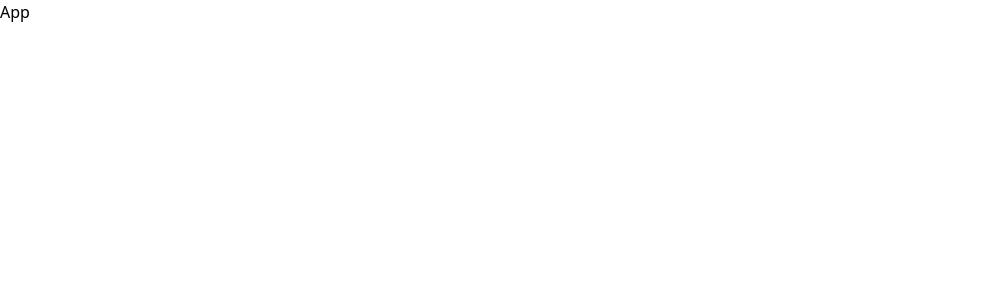
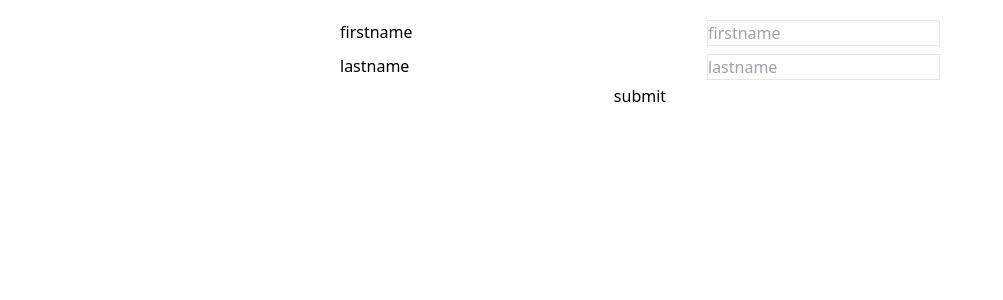
Before and after one commit to pongsathonwon/statemx, a React (Vite) app: page / in a window 1280 px wide. Shown: the top 300 px of the page, without its empty margins (0-1003 px from the left). Built offline with nearby package versions, Linux system fonts and the light colour scheme.

Commit message:
setup form

```diff
--- a/src/App.tsx
+++ b/src/App.tsx
@@ -1,5 +1,55 @@
+import { FormEvent, useState } from "react";
+
+type NameState = {
+  firstname: string;
+  lastname: string;
+};
+
+const initState: NameState = {
+  firstname: "",
+  lastname: "",
+};
+
 const App = () => {
-  return <div>App</div>;
+  const [fullname, setFullname] = useState<NameState>(initState);
+
+  const handleSubmit = (e: FormEvent<HTMLFormElement>) => {
+    e.preventDefault();
+    console.log(fullname);
+  };
+  return (
+    <form onSubmit={handleSubmit} className="flex flex-col mx-auto w-1/2 p-4">
+      <label htmlFor="fName" className="flex justify-between p-1">
+        firstname
+        <input
+          className="border"
+          value={fullname.firstname}
+          onChange={({ target }) =>
+            setFullname((p) => ({ ...p, [target.name]: target.value }))
+          }
+          type="text"
+          id="fName"
+          name="firstname"
+          placeholder="firstname"
+        />
+      </label>
+      <label htmlFor="lName" className="flex justify-between p-1">
+        lastname
+        <input
+          className="border"
+          value={fullname.lastname}
+          onChange={({ target }) =>
+            setFullname((p) => ({ ...p, [target.name]: target.value }))
+          }
+          type="text"
+          id="lName"
+          name="lastname"
+          placeholder="lastname"
+        />
+      </label>
+      <button type="submit">submit</button>
+    </form>
+  );
 };
 
 export default App;
```
